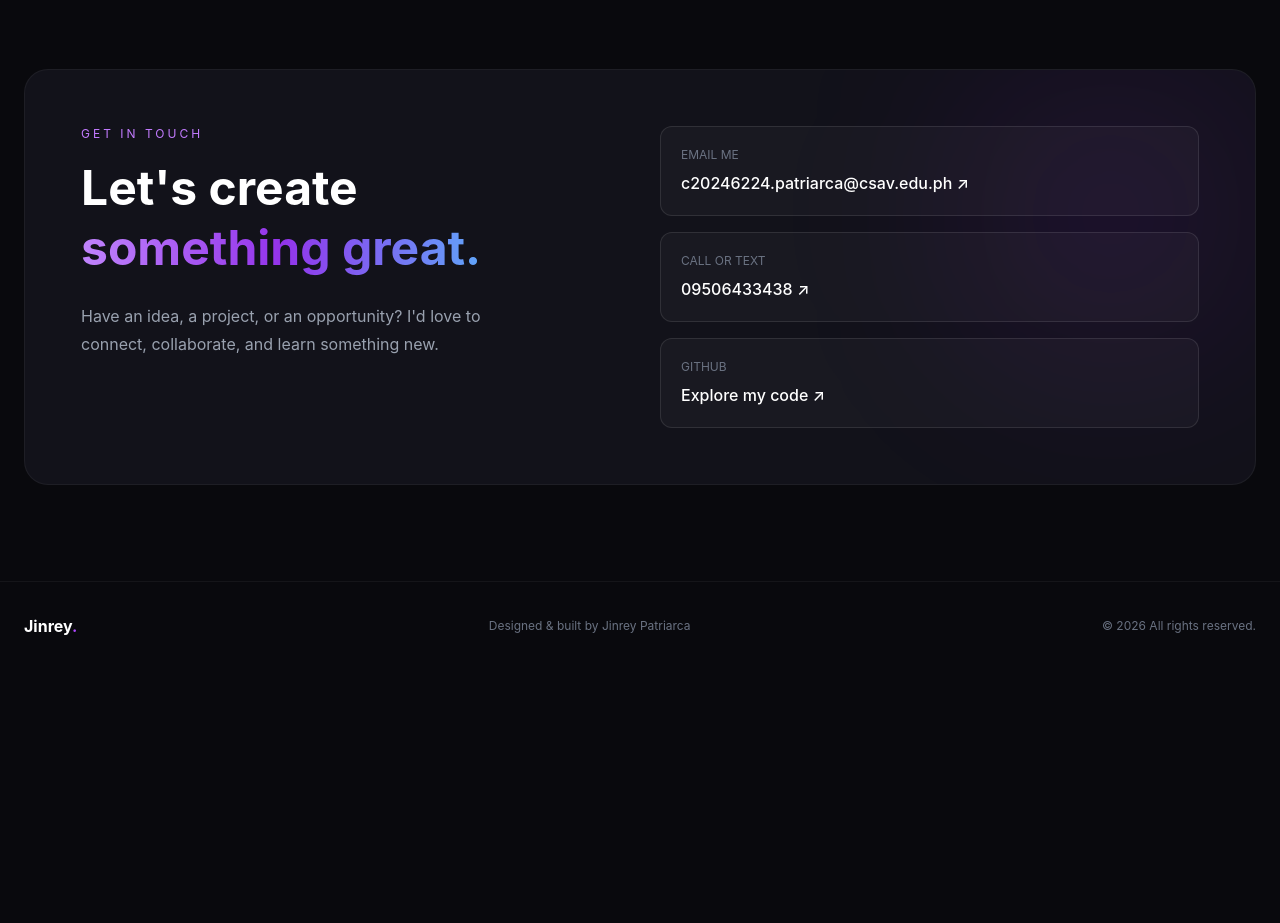
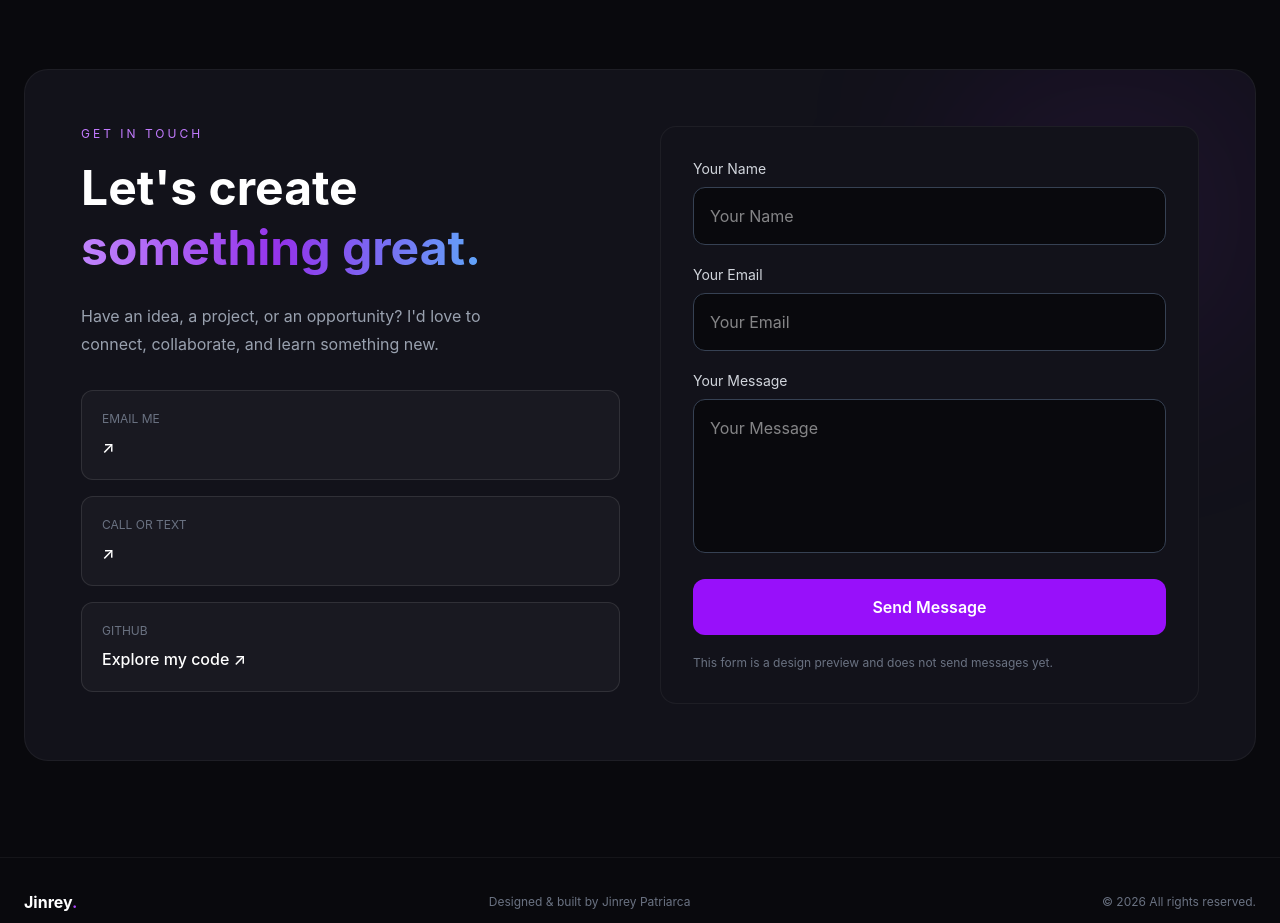
Before and after one commit to c20246224patriarca-boop/jinreypatriarca, an Astro site: page / in a window 1280 px wide. Shown: the part 2820-3743 px from the top of the page. Before the commit the page ends 3490 px from the top, so only its background shows below. Built offline with nearby package versions, Linux system fonts and the light colour scheme; Astro itself is replaced by a stand-in of ours.

Commit message:
jinreyyy

```diff
--- a/src/components/sections/Contact.astro
+++ b/src/components/sections/Contact.astro
@@ -14,22 +14,21 @@
 						Have an idea, a project, or an opportunity? I'd love to connect, collaborate, and learn
 						something new.
 					</p>
-				</div>
 
-				<div class="flex flex-col justify-center gap-4">
+					<div class="mt-8 flex flex-col gap-4">
 						<a
 							href="mailto:c20246224.patriarca@csav.edu.ph"
 							class="surface border border-white/10 bg-white/[0.03] rounded-xl p-5 hover:border-purple-500/40 transition"
 						>
 							<p class="muted text-gray-500 text-xs">EMAIL ME</p>
-						<p class="font-medium mt-2">c20246224.patriarca@csav.edu.ph ↗</p>
+							<p class="font-medium mt-2">↗</p>
 						</a>
 						<a
-						href="tel:+639506433438"
+							href="tel:"
 							class="surface border border-white/10 bg-white/[0.03] rounded-xl p-5 hover:border-purple-500/40 transition"
 						>
 							<p class="muted text-gray-500 text-xs">CALL OR TEXT</p>
-						<p class="font-medium mt-2">09506433438 ↗</p>
+							<p class="font-medium mt-2">↗</p>
 						</a>
 						<a
 							href="https://github.com/"
@@ -42,6 +41,64 @@
 						</a>
 					</div>
 				</div>
+
+				<form
+					data-contact-form
+					class="surface bg-[#12121a] border border-white/5 rounded-2xl p-8 space-y-5"
+				>
+					<div>
+						<label for="contact-name" class="block mb-2 text-sm text-gray-300">Your Name</label>
+						<input
+							type="text"
+							id="contact-name"
+							name="name"
+							placeholder="Your Name"
+							required
+							class="input-bg w-full bg-[#09090d] border border-gray-700 rounded-xl p-4 text-white focus:outline-none focus:border-purple-500"
+						/>
+					</div>
+
+					<div>
+						<label for="contact-email" class="block mb-2 text-sm text-gray-300">Your Email</label>
+						<input
+							type="email"
+							id="contact-email"
+							name="email"
+							placeholder="Your Email"
+							required
+							class="input-bg w-full bg-[#09090d] border border-gray-700 rounded-xl p-4 text-white focus:outline-none focus:border-purple-500"
+						/>
+					</div>
+
+					<div>
+						<label for="contact-message" class="block mb-2 text-sm text-gray-300">Your Message</label>
+						<textarea
+							id="contact-message"
+							name="message"
+							rows="5"
+							placeholder="Your Message"
+							required
+							class="input-bg w-full bg-[#09090d] border border-gray-700 rounded-xl p-4 text-white resize-none focus:outline-none focus:border-purple-500"
+						></textarea>
+					</div>
+
+					<button
+						type="submit"
+						class="w-full bg-purple-600 hover:bg-purple-700 rounded-xl py-4 font-semibold text-white transition"
+					>
+						Send Message
+					</button>
+
+					<p class="muted text-gray-500 text-xs">
+						This form is a design preview and does not send messages yet.
+					</p>
+				</form>
+			</div>
 		</div>
 	</div>
 </section>
+
+<script>
+	const contactForm = document.querySelector<HTMLFormElement>('[data-contact-form]');
+	contactForm?.addEventListener('submit', (event) => event.preventDefault());
+</script>
--- a/src/styles/global.css
+++ b/src/styles/global.css
@@ -57,6 +57,12 @@ html[data-theme='light'] body {
 html[data-theme='light'] .surface {
 	background: white !important;
 	border-color: #e5e7eb !important;
+}
+
+html[data-theme='light'] .input-bg {
+	background: white !important;
+	border-color: #d1d5db !important;
+	color: #18181b !important;
 }
 
 html[data-theme='light'] .muted,
```
Lines whose indentation alone changed are shown as unchanged.
